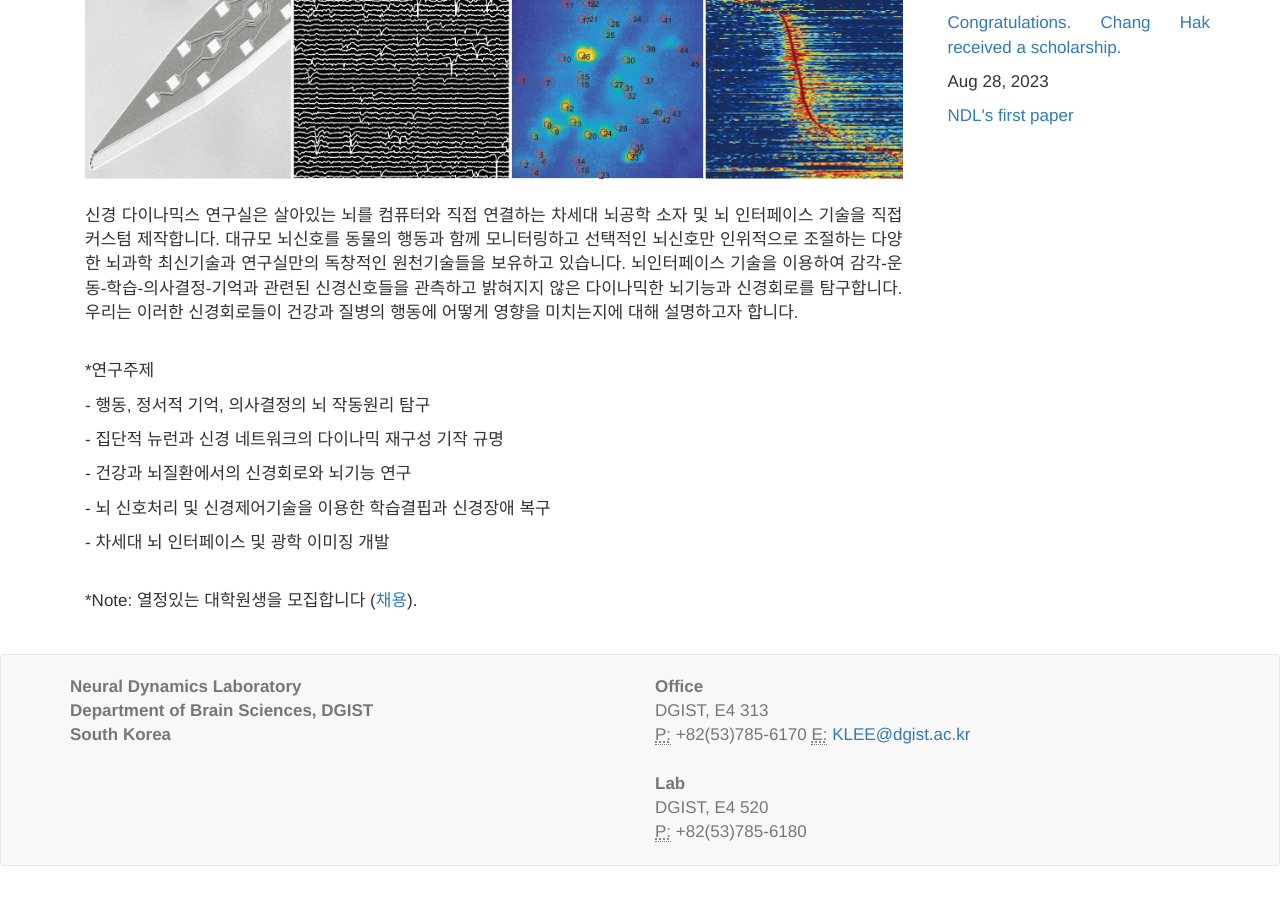
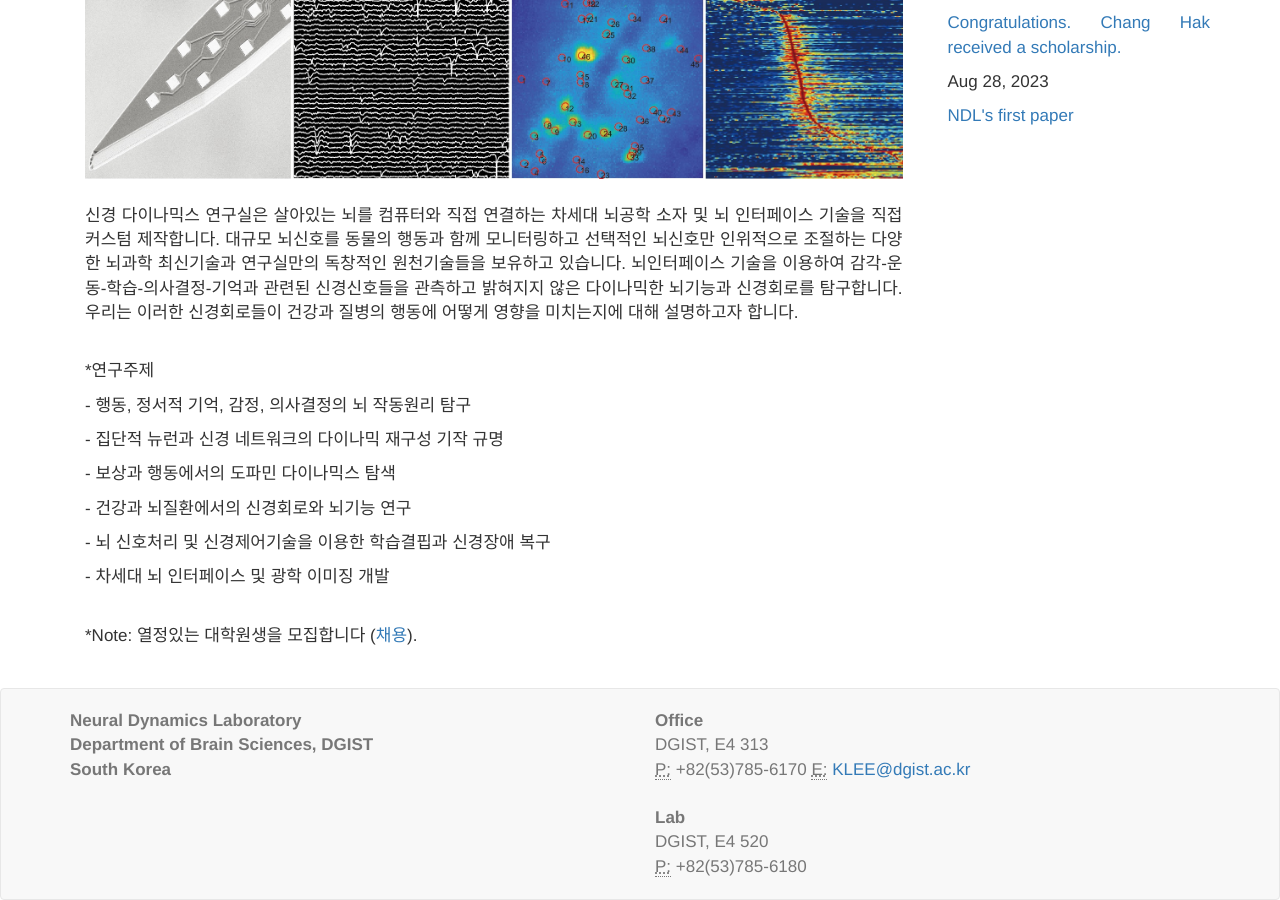
Before and after one commit to kleelab/kleelab.github.io, a Jekyll site: the page built from index.html, in a window 1280 px wide and 900 px high, scrolled down 613 px. Built offline with Jekyll 4.4.1, drawn with Linux system fonts in a browser that asks for light colours; nearby versions of some CDN libraries; a style sheet for code colours, icons or effects is not loaded; before the commit the page ends 1479 px from its top, so only the background shows below that.

Commit message:
Update index.html

```diff
--- a/index.html
+++ b/index.html
@@ -25,8 +25,9 @@ layout: home
 <p>신경 다이나믹스 연구실은 살아있는 뇌를 컴퓨터와 직접 연결하는 차세대 뇌공학 소자 및 뇌 인터페이스 기술을 직접 커스텀 제작합니다. 대규모 뇌신호를 동물의 행동과 함께 모니터링하고 선택적인 뇌신호만 인위적으로 조절하는 다양한 뇌과학 최신기술과 연구실만의 독창적인 원천기술들을 보유하고 있습니다. 뇌인터페이스 기술을 이용하여 감각-운동-학습-의사결정-기억과 관련된 신경신호들을 관측하고 밝혀지지 않은 다이나믹한 뇌기능과 신경회로를 탐구합니다. 우리는 이러한 신경회로들이 건강과 질병의 행동에 어떻게 영향을 미치는지에 대해 설명하고자 합니다.</p>
 <br>
 <p>*연구주제</p>
-<p>- 행동, 정서적 기억, 의사결정의 뇌 작동원리 탐구</p>
+<p>- 행동, 정서적 기억, 감정, 의사결정의 뇌 작동원리 탐구</p>
 <p>- 집단적 뉴런과 신경 네트워크의 다이나믹 재구성 기작 규명</p>
+<p>- 보상과 행동에서의 도파민 다이나믹스 탐색</p>
 <p>- 건강과 뇌질환에서의 신경회로와 뇌기능 연구</p>
 <p>- 뇌 신호처리 및 신경제어기술을 이용한 학습결핍과 신경장애 복구</p>
 <p>- 차세대 뇌 인터페이스 및 광학 이미징 개발</p>
```
